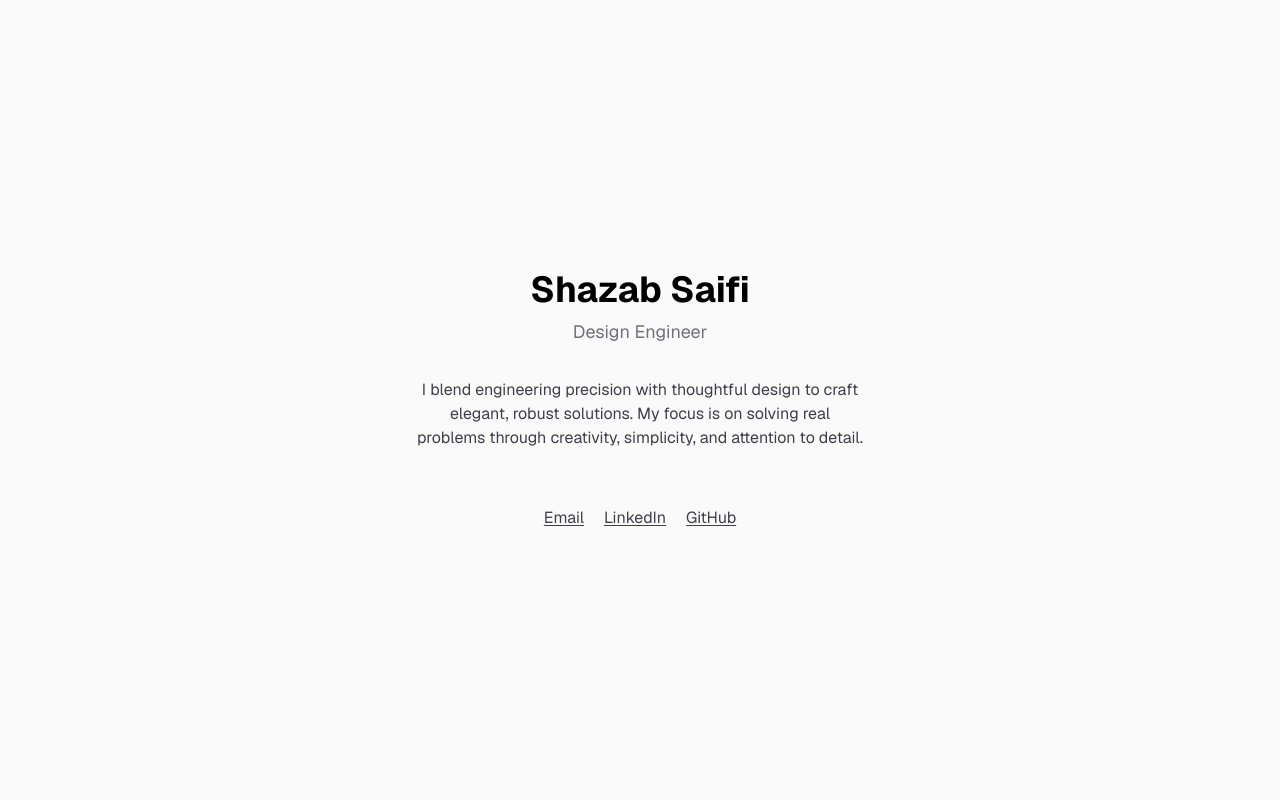
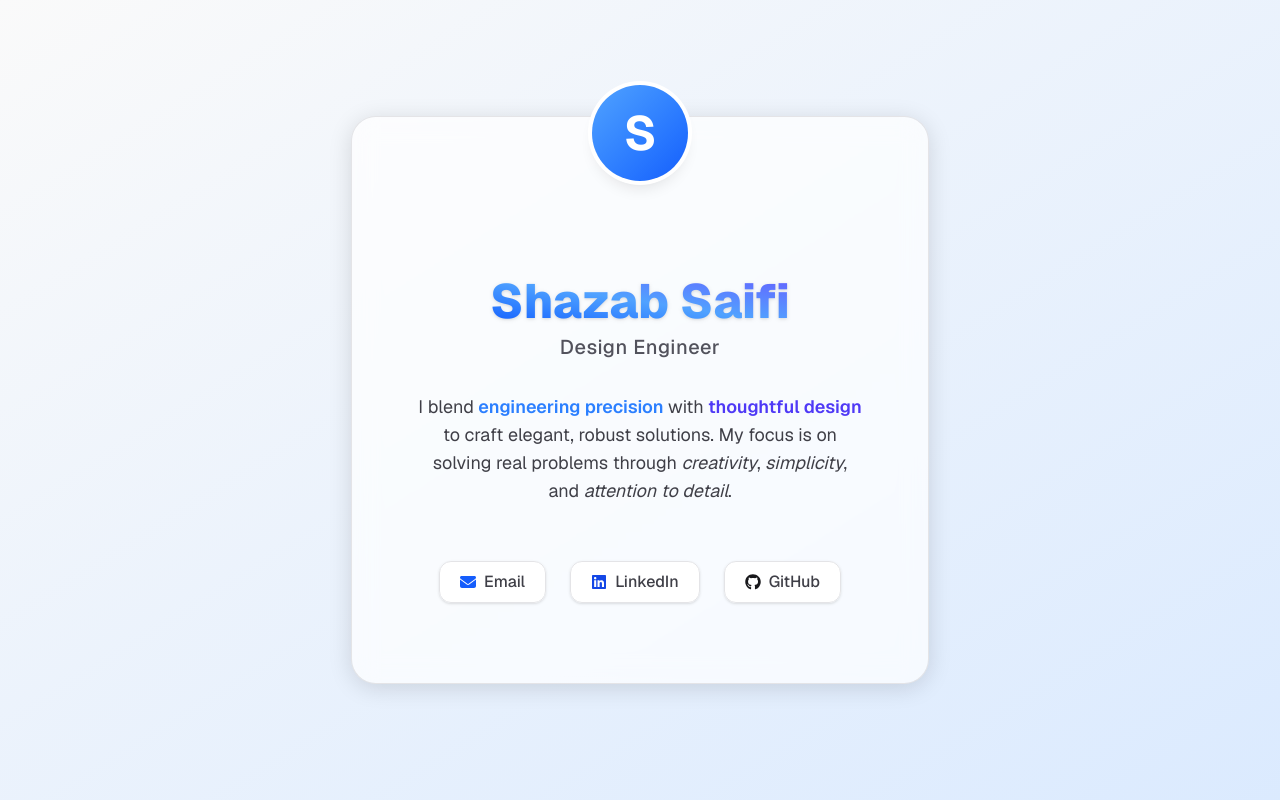
Before and after one commit to shazab-saifi/cicd, a Next.js app: page / in a window 1280 px wide. Built offline with nearby package versions, Linux system fonts and the light colour scheme.

Commit message:
Improved the UI

```diff
--- a/app/page.tsx
+++ b/app/page.tsx
@@ -1,42 +1,57 @@
+import { FaLinkedin, FaGithub, FaEnvelope } from "react-icons/fa6";
+
 export default function Home() {
   return (
-    <div className="min-h-screen bg-zinc-50 dark:bg-black flex flex-col items-center justify-center font-sans">
-      <main className="w-full max-w-xl px-6 py-20 flex flex-col items-center">
+    <div className="min-h-screen bg-linear-to-br from-zinc-50 to-blue-100 dark:from-black dark:to-zinc-900 flex flex-col items-center justify-center font-sans">
+      <main className="relative w-full max-w-xl px-6 py-20 flex flex-col items-center bg-white/70 dark:bg-zinc-950/80 rounded-3xl shadow-[0_4px_24px_0_rgba(0,0,0,0.14)] ring-1 ring-zinc-200 dark:ring-zinc-800 backdrop-blur-md">
+        {/* Accent Circle */}
+        <div className="absolute -top-8 left-1/2 -translate-x-1/2">
+          <div className="rounded-full bg-linear-to-br from-blue-400 to-blue-600 ring-4 ring-white dark:ring-zinc-950 w-24 h-24 flex items-center justify-center shadow-lg">
+            <span className="text-white text-5xl font-bold">S</span>
+          </div>
+        </div>
+
         {/* Name and Title */}
-        <h1 className="text-3xl sm:text-4xl font-bold text-black dark:text-zinc-50 mb-2 text-center">
+        <h1 className="mt-20 text-4xl sm:text-5xl font-extrabold bg-linear-to-tr from-blue-600 via-blue-400 to-indigo-500 bg-clip-text text-transparent text-center drop-shadow mb-2">
           Shazab Saifi
         </h1>
-        <p className="text-lg text-zinc-500 dark:text-zinc-400 mb-8 text-center">
+        <p className="text-lg sm:text-xl text-zinc-600 dark:text-zinc-300 mb-8 text-center font-medium tracking-wide">
           Design Engineer
         </p>
 
         {/* Brief About */}
-        <p className="max-w-md text-zinc-700 dark:text-zinc-300 text-center mb-12">
-          I blend engineering precision with thoughtful design to craft elegant, robust solutions. My focus is on solving real problems through creativity, simplicity, and attention to detail.
+        <p className="max-w-md text-zinc-700 dark:text-zinc-300 text-center mb-12 text-base sm:text-lg">
+          I blend <span className="font-semibold text-blue-500 dark:text-blue-400">engineering precision</span> with <span className="font-semibold text-indigo-600 dark:text-indigo-400">thoughtful design</span> to craft elegant, robust solutions. My focus is on solving real problems through <span className="italic">creativity</span>, <span className="italic">simplicity</span>, and <span className="italic">attention to detail</span>.
         </p>
 
         {/* Links */}
-        <div className="flex gap-5 mt-2">
+        <div className="flex gap-6 mt-2">
           <a
             href="mailto:shazabdev@email.com"
-            className="text-zinc-700 dark:text-zinc-200 underline underline-offset-2 hover:text-black dark:hover:text-white transition"
+            className="group flex items-center gap-2 px-5 py-2 rounded-xl bg-white/90 dark:bg-zinc-900/80 border border-zinc-200 dark:border-zinc-800 shadow-sm hover:shadow-lg hover:bg-blue-100 dark:hover:bg-blue-800 transition text-zinc-700 dark:text-zinc-200 font-medium text-base"
+            aria-label="Email"
           >
+            <FaEnvelope className="text-blue-600 dark:text-blue-300 group-hover:scale-110 group-hover:text-blue-800 transition" />
             Email
           </a>
           <a
             href="https://www.linkedin.com/in/shazab-saifi-85a207338"
-            className="text-zinc-700 dark:text-zinc-200 underline underline-offset-2 hover:text-black dark:hover:text-white transition"
+            className="group flex items-center gap-2 px-5 py-2 rounded-xl bg-white/90 dark:bg-zinc-900/80 border border-zinc-200 dark:border-zinc-800 shadow-sm hover:shadow-lg hover:bg-blue-100 dark:hover:bg-blue-800 transition text-zinc-700 dark:text-zinc-200 font-medium text-base"
             target="_blank"
             rel="noopener noreferrer"
+            aria-label="LinkedIn"
           >
+            <FaLinkedin className="text-blue-700 dark:text-blue-400 group-hover:scale-110 group-hover:text-blue-800 transition" />
             LinkedIn
           </a>
           <a
             href="https://github.com/shazab-saifi"
-            className="text-zinc-700 dark:text-zinc-200 underline underline-offset-2 hover:text-black dark:hover:text-white transition"
+            className="group flex items-center gap-2 px-5 py-2 rounded-xl bg-white/90 dark:bg-zinc-900/80 border border-zinc-200 dark:border-zinc-800 shadow-sm hover:shadow-lg hover:bg-blue-100 dark:hover:bg-blue-800 transition text-zinc-700 dark:text-zinc-200 font-medium text-base"
             target="_blank"
             rel="noopener noreferrer"
+            aria-label="GitHub"
           >
+            <FaGithub className="text-zinc-900 dark:text-zinc-100 group-hover:scale-110 group-hover:text-blue-800 transition" />
             GitHub
           </a>
         </div>
--- a/package.json
+++ b/package.json
@@ -11,7 +11,8 @@
   "dependencies": {
     "next": "16.0.5",
     "react": "19.2.0",
-    "react-dom": "19.2.0"
+    "react-dom": "19.2.0",
+    "react-icons": "^5.5.0"
   },
   "devDependencies": {
     "@tailwindcss/postcss": "^4",
```
Also changed, not shown: 1 other file (tests, documents, lock files or other folders).
